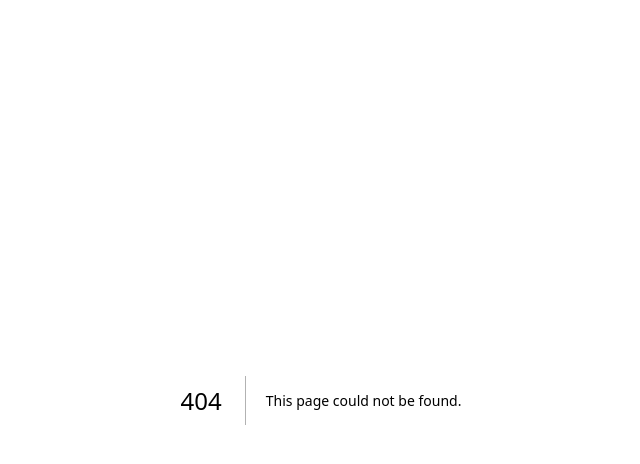
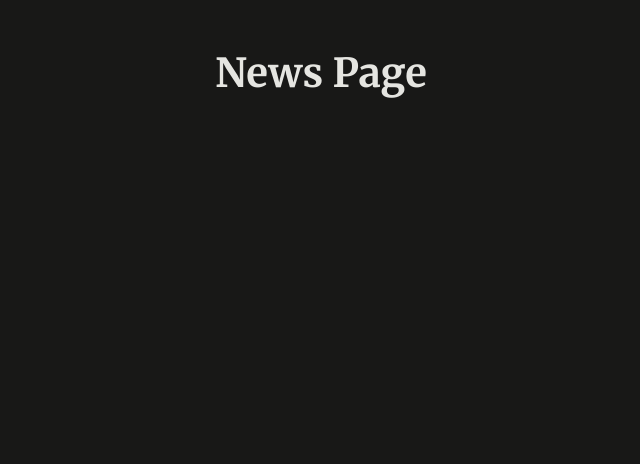
Before and after one commit to katesunday/next-app-v2, a Next.js app: page /news in a window 1280 px wide. Before the commit this address had no page. Shown: the top 464 px of the page, without its empty margins (319-959 px from the left). Built offline with nearby package versions, Linux system fonts and the light colour scheme.

Commit message:
add pages

```diff
--- /dev/null
+++ b/app/news/page.tsx
@@ -0,0 +1,7 @@
+export default function NewsPage() {
+  return (
+    <div id="home">
+      <h1>News Page</h1>
+    </div>
+  );
+}
```
Also changed, not shown: app/news/[slug]/page.tsx (added, +10 -0 lines).
